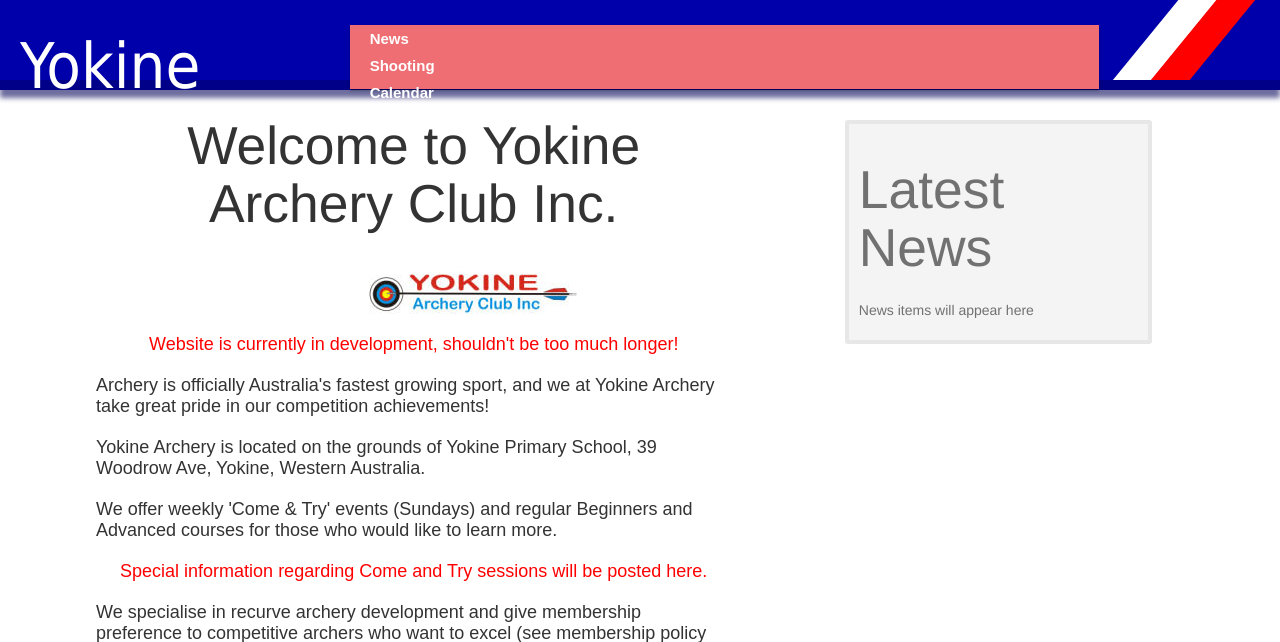
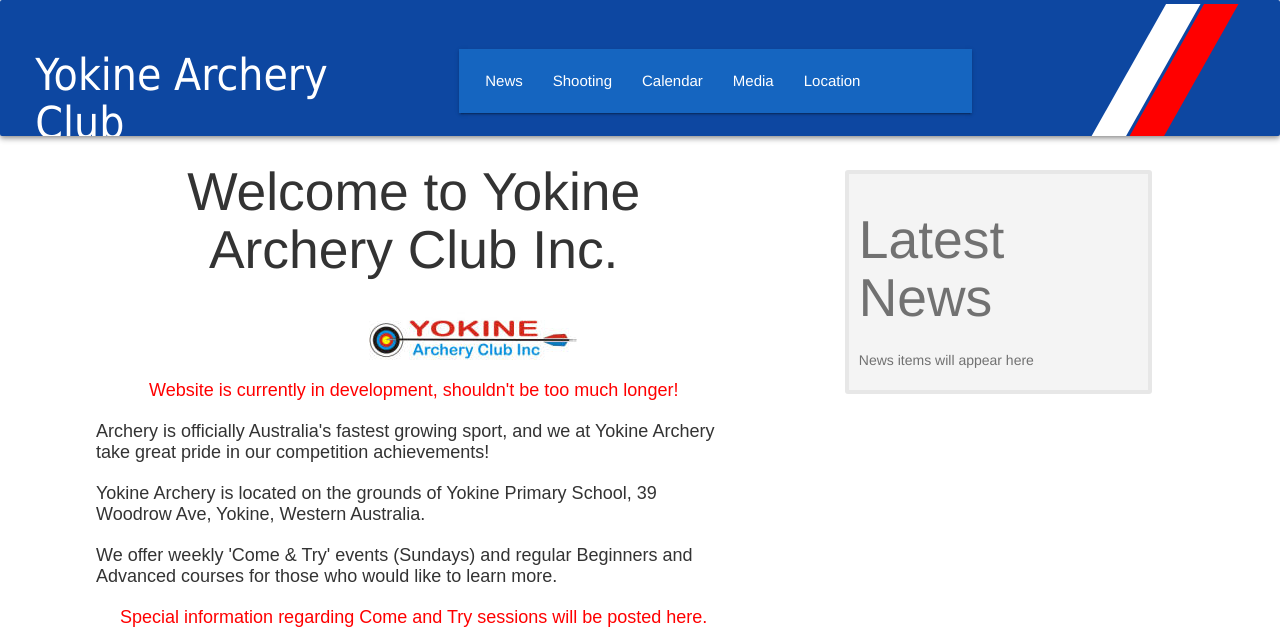
Before and after one commit to callumStudent/yokine, a Flask app: page / in a window 1280 px wide. Shown: the top 642 px of the page. Run offline with Flask 2, Linux system fonts and the light colour scheme; some libraries are stand-ins or nearby versions.

Commit message:
rough working materialize navbar

```diff
--- a/static/css/main.css
+++ b/static/css/main.css
@@ -38,12 +38,16 @@
   justify-content: space-around;
 }
 
-#heading>h1 {
-  margin-left: 20px;
-  min-width: 319px;
+#heading-1 {
+    margin-top: 0;
+}
+
+#heading-1>h2 {
+  /* min-width: 319px; */
   color: white;
   font-family: Tahoma, Geneva, sans-serif;
-  flex-grow: 1;
+  /* flex-grow: 1; */
+  font-size: 2.94rem;
 }
 
 .link-no-decoration {
@@ -59,23 +63,6 @@
 nav {
   margin-top: 25px;
   min-width: 392px;
-  flex-grow: 1;
-}
-
-nav>ul>li {
-  display: inline;
-  color: #65AAE7;
-  font: 21px Arial, Helvetica, sans-serif;
-  font-weight: bold;
-  width: 66%;
-  min-width: 685px;
-}
-
-nav a {
-  text-decoration: none;
-  color: #759AE7;
-  margin: 5px;
-  padding: 1px 3px;
 }
 
 nav a:hover {
@@ -107,10 +94,8 @@
 
 #yokine-stripe-svg {
   position: absolute;
-  top: 0px;
+  top: -20px;
   right: 10px;
-  height: 80px;
-  width: 180px;
 }
 
 #content {
@@ -197,7 +182,7 @@
 
 #news {
     position: absolute;
-    top: 120px;
+    top: 170px;
     right: 10%;
     max-width: 24%;
     min-width: 18%;
--- a/templates/base.html
+++ b/templates/base.html
@@ -30,10 +30,11 @@
 </head>
 <body>
   <div id="page-wrap">
-    <div id="heading">
-      <h1><a class="link-no-decoration" href="{{url_for('index')}}">Yokine Archery Club</a></h1>
-      <nav>
-        <ul>
+    <div id="heading-1" class="card-panel blue darken-4 z-depth-2 row" style="max-height: 136px;overflow-y: hidden">
+      <h2 class="col l3" style="min-width: 415px;"><a class="link-no-decoration" href="{{url_for('index')}}">Yokine Archery Club</a></h2>
+      <nav class="col l5 blue darken-3" role="navigation" style="margin-left: 20px">
+        <div class="nav-wrapper">
+          <ul id="nav-mobile" class="left hide-on-med-and-down">
             <li><a name="news" href="{{url_for('news')}}">News</a></li>
             <li><a name="shooting" href="">Shooting</a></li>
             <li><a name="calendar" href="">Calendar</a></li>
@@ -41,11 +42,12 @@
             <li><a name="location" href="{{url_for('location')}}">Location</a></li>
             <li><a name="contact" href="{{url_for('contact')}}">About/Contact</a></li>
           </ul>
+        </div>
       </nav>
-      <div id="yokine-stripe">
-        <svg id="yokine-stripe-svg" width="180" height="80">
-            <line x1="30" y1="95" x2="120" y2="-15" style="stroke:rgb(255,255,255);stroke-width:30;" />
-            <line x1="68" y1="95" x2="158" y2="-15" style="stroke:rgb(255,0,0);stroke-width:30;" />
+      <div class="col l1 right" style="position: relative">
+        <svg id="yokine-stripe-svg" width="180px">
+            <line x1="20" y1="115%" x2="130" y2="-15%" style="stroke:rgb(255,255,255);stroke-width:30;" />
+            <line x1="58" y1="115%" x2="168" y2="-15%" style="stroke:rgb(255,0,0);stroke-width:30;" />
             Sorry, your browser does not support inline SVG.
         </svg>
       </div>
```
Lines whose indentation alone changed are shown as unchanged.
